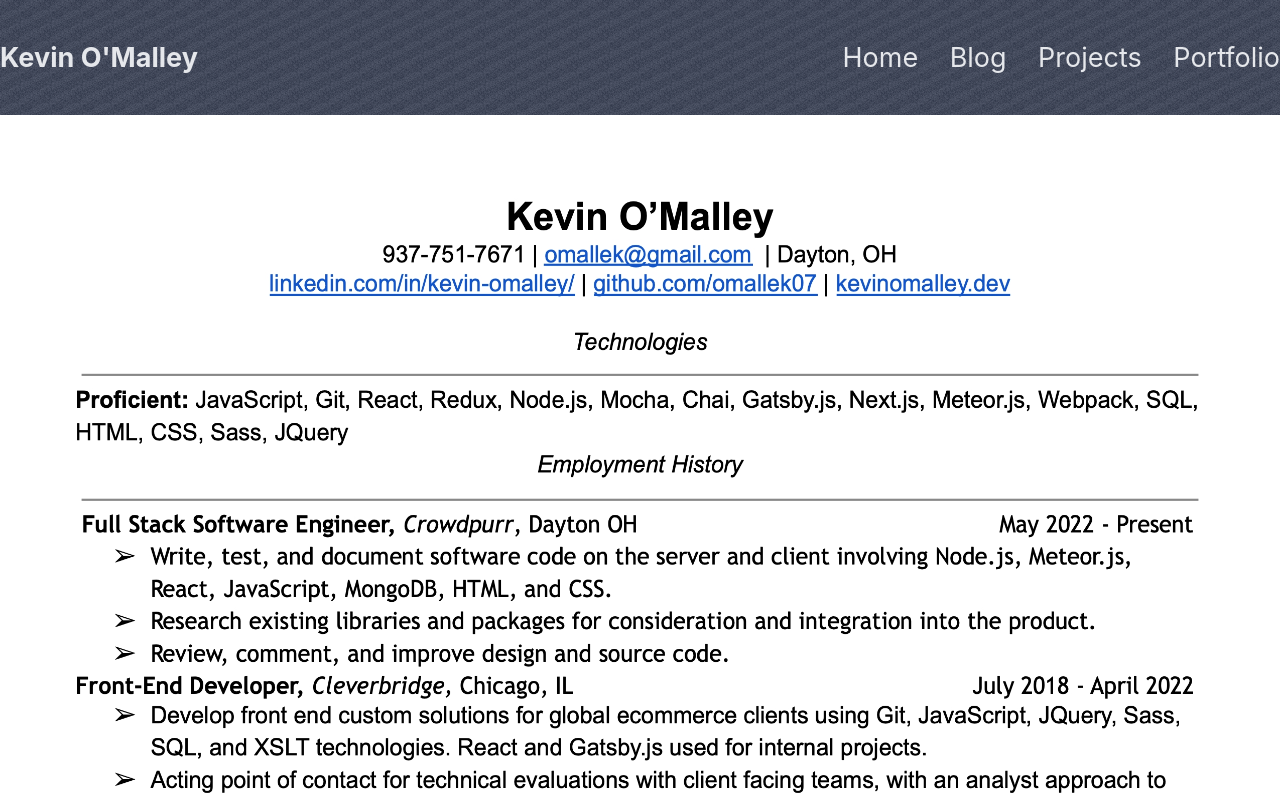
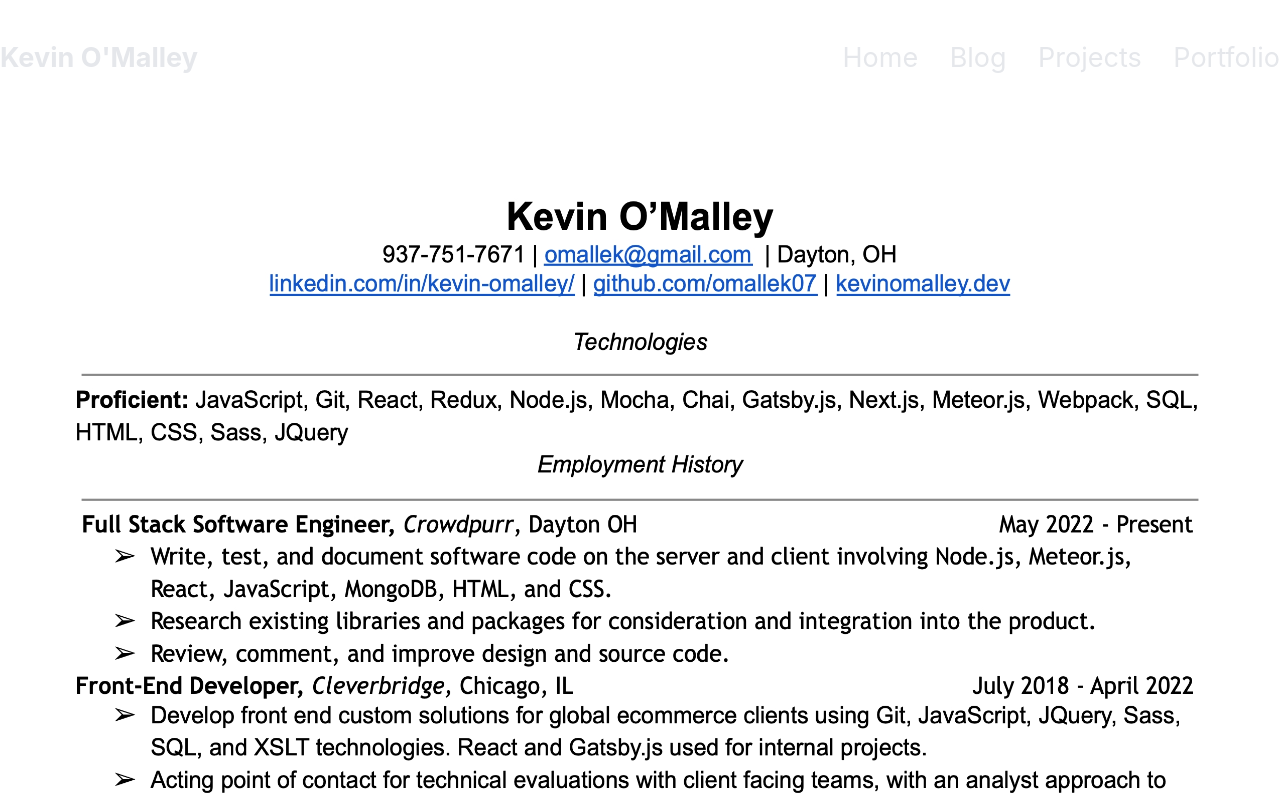
Before and after one commit to omallek07/kevinomalley-portfolio, a Next.js app: page /portfolio in a window 1280 px wide. Shown: the top 800 px of the page. Built offline with nearby package versions, Linux system fonts and the light colour scheme.

Commit message:
Update background style

```diff
--- a/components/layout/header/header.module.css
+++ b/components/layout/header/header.module.css
@@ -47,15 +47,10 @@ xl: min-width: 1280px; // extra large device
 
 @media (min-width: 640px) {
   .header {
+    padding: 1rem 1.5rem;
     flex-direction: row;
     justify-content: space-between;
     align-items: center;
-  }
-}
-
-@media (min-width: 768px) {
-  .header {
-    padding: 1rem 1.5rem;
   }
 }
 
--- a/styles/global.css
+++ b/styles/global.css
@@ -56,7 +56,7 @@ body {
     sans-serif;
   line-height: 1.6;
   font-size: 18px;
-  background: var(--bg-dark);
+  background-image: url("/static/background-image.png");
   color: var(--text-light);
 }
 
@@ -180,10 +180,6 @@ button:hover {
   }
 }
 @media screen and (min-width: 1280px) {
-  html,
-  body {
-    background-image: url("/static/background-image.png");
-  }
   .cardLayout {
     grid-template-columns: repeat(3, minmax(0, 1fr));
   }
```
Also changed, not shown: data/posts/vs-code.md (+2 -2 lines).
